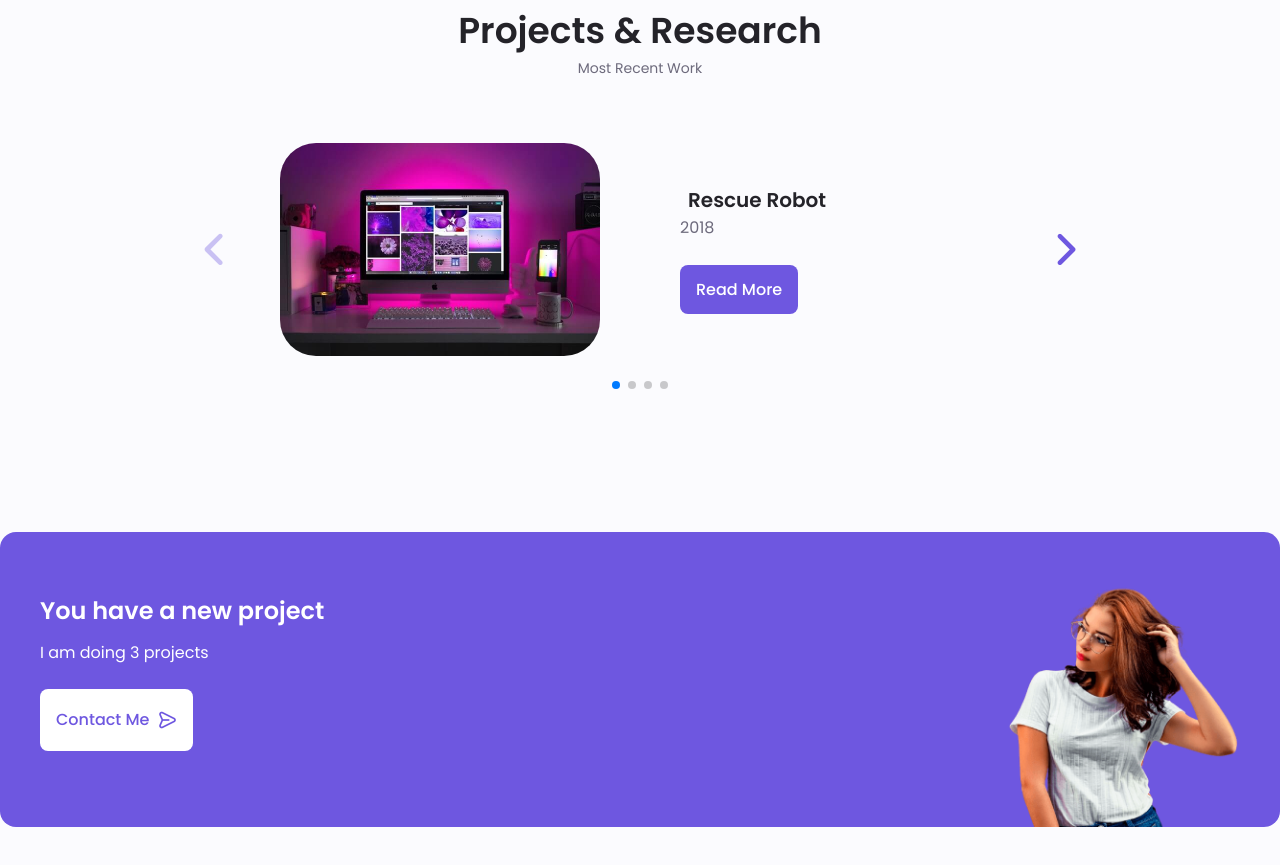
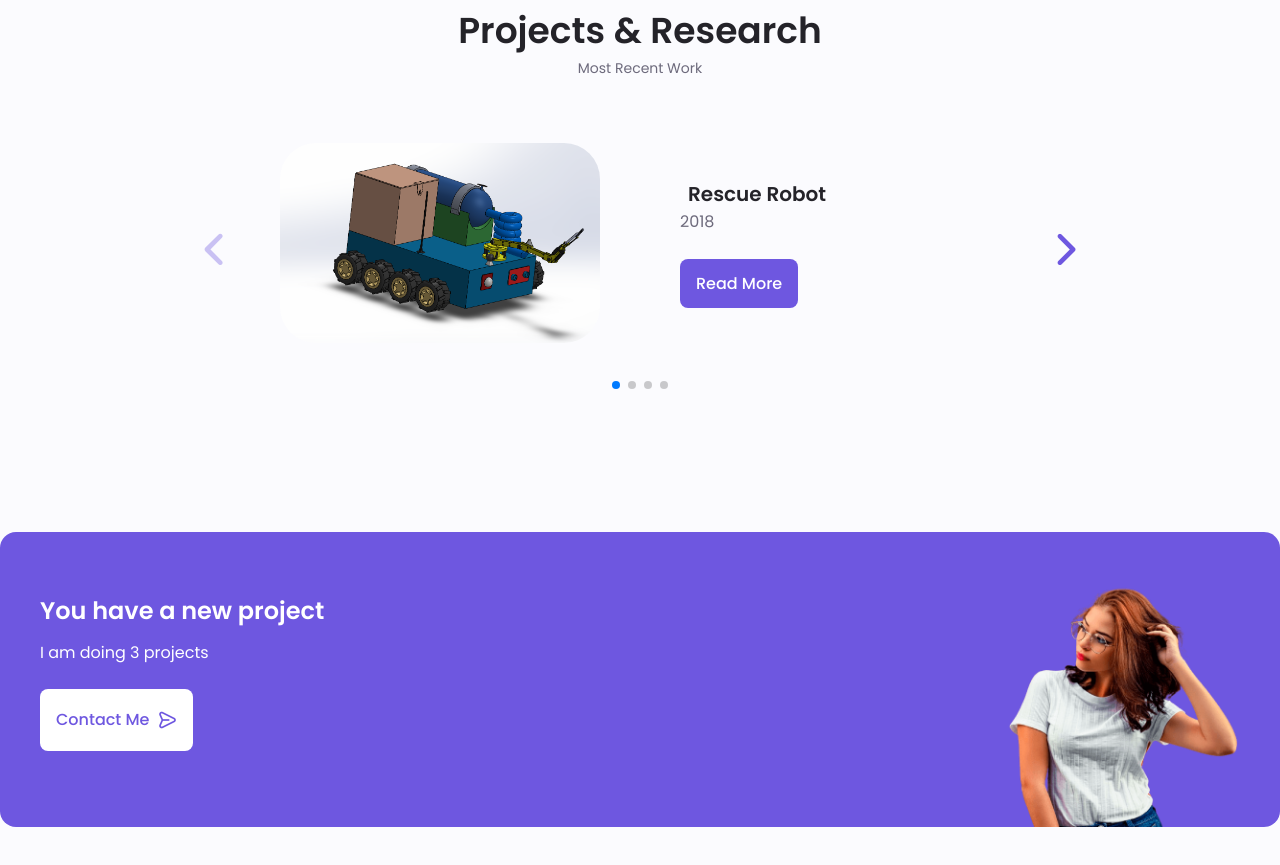
Before and after one commit to kshifat97/kshifat97.github.io, a plain HTML site: page index.html in a window 1280 px wide. Shown: the part 3173-4038 px from the top of the page. Drawn offline with nearby package versions, Linux system fonts and the light colour scheme.

Commit message:
Update index.html

```diff
--- a/index.html
+++ b/index.html
@@ -613,7 +613,7 @@
                             <!-- portfolio1 -->
 
                         <div class="portfolio__content grid swiper-slide">
-                            <img src="assets/img/portfolio1.jpg" alt="" class="portfolio__img">
+                            <img src="assets/img/robot.png" alt="" class="portfolio__img">
 
                             <div class="portfolio__data" data-city="one">
                                 <h3 class="portfolio__title">Rescue Robot</h3>
```
